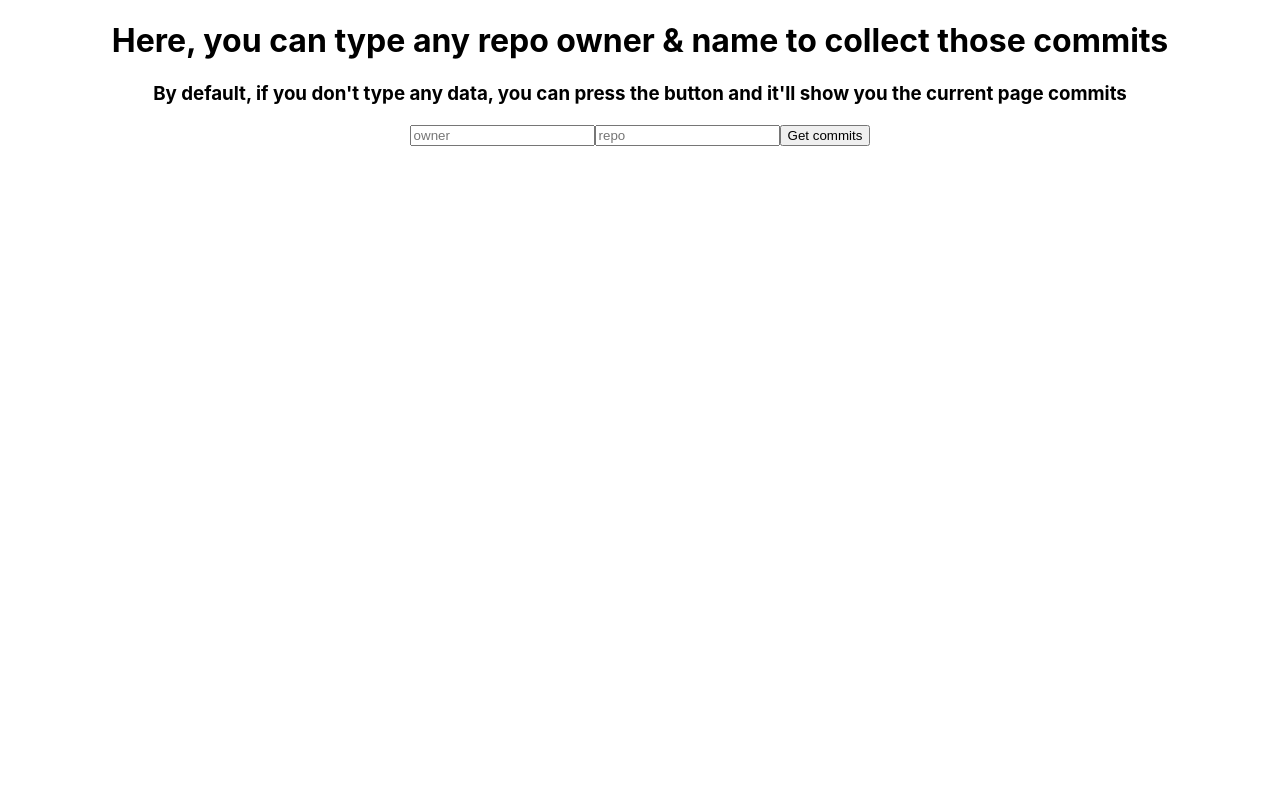
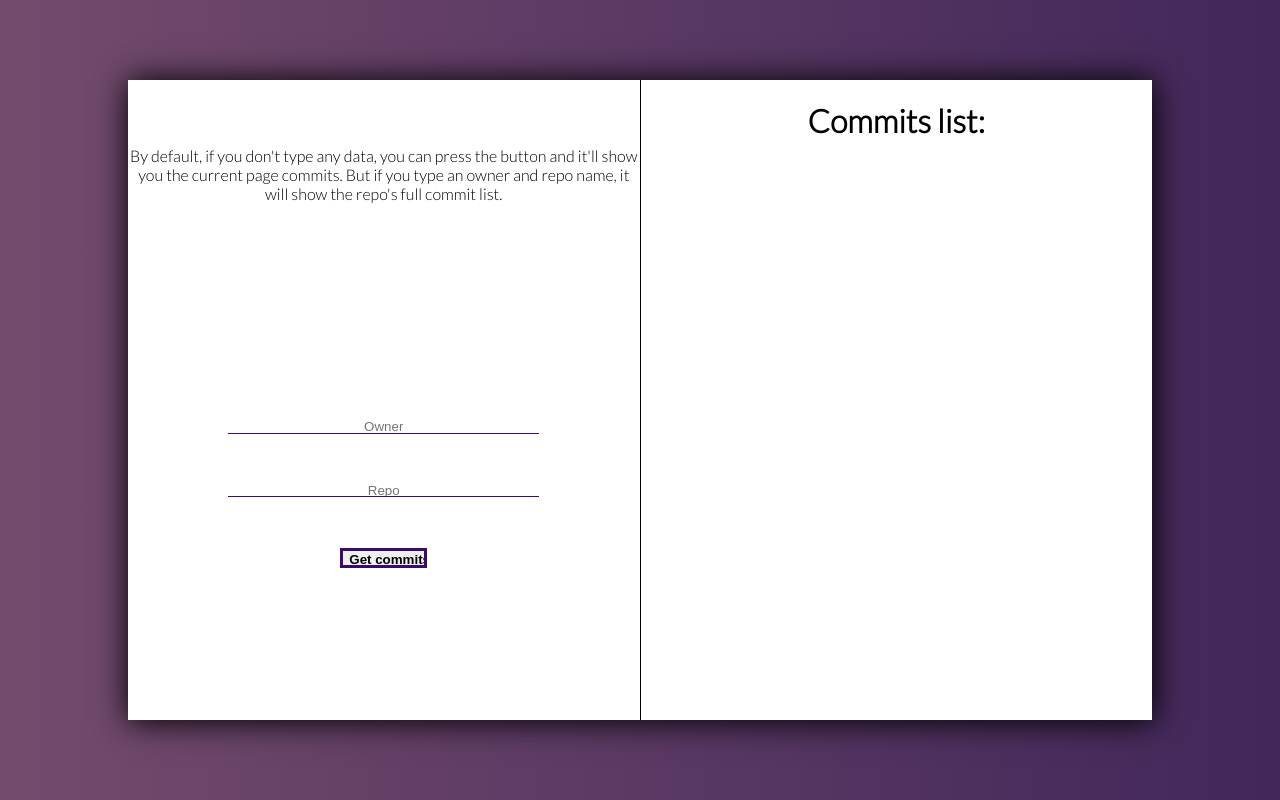
Before and after one commit to ebolzico/Fulltime-Force-Task, a React (Create React App) app in the folder client/: page / in a window 1280 px wide. Built offline with nearby package versions, Linux system fonts and the light colour scheme.

Commit message:
Css in motion

```diff
--- a/client/src/App.css
+++ b/client/src/App.css
@@ -1,5 +1,15 @@
 .App {
   text-align: center;
+  display: flex;
+  width: 100vw;
+  height: 100vh;
+  justify-content: center;
+  align-items: center;
+  background: #42275a;  /* fallback for old browsers */
+  background: -webkit-linear-gradient(to right, #734b6d, #42275a);  /* Chrome 10-25, Safari 5.1-6 */
+  background: linear-gradient(to right, #734b6d, #42275a); /* W3C, IE 10+/ Edge, Firefox 16+, Chrome 26+, Opera 12+, Safari 7+ */
+
+
 }
 
 .App-logo {
--- /dev/null
+++ b/client/src/Components/CommitsHistory.module.css
@@ -0,0 +1,103 @@
+@keyframes appear {
+    from {width: 0}
+    to {width: 90%;}
+}
+
+.container {
+    display: flex;
+    width: 80vw;
+    height: 80vh;
+    background-color: white;
+    box-shadow: 1px 1px 30px 1px black;
+}
+
+.data {
+    display: flex;
+    flex-direction: column;
+    height: 100%;
+    width: 50%;
+    border-right: 1px solid black;
+    justify-content: space-around;
+    align-items: center;
+}
+
+s.info {
+    display: flex;
+    flex-direction: column;
+    width: 80%;
+    height: 40%;
+    justify-content: center;
+    align-items: center;
+    font-size: 50px;
+}
+
+
+.data > form {
+    display: flex;
+    flex-direction: column;
+    height: 50%;
+    width: 100%;
+    justify-content: center;
+    align-items: center;
+}
+
+.data > form > input {
+    margin: 5%;
+    width: 60%;
+    height: 3%;
+    border-bottom: 1px solid #3c096c;
+    border-top: none;
+    border-right: none;
+    border-left: none;
+    transition: all 0.3s ease;
+    outline: none;
+    text-align: center;
+    text-decoration: none;
+}
+
+.btn {
+    margin: 5%;
+    width: 17% !important;
+    height: 6% !important;
+    border: 3px solid #3c096c !important;
+    outline: none;
+    font-weight: 800;
+}
+
+.btn:hover {
+    color: white;
+    background-color: #3c096c;
+}
+
+.historyContainer {
+    display: flex;
+    flex-direction: column;
+    height: 100%;
+    width: 50%;
+    overflow-x: hidden;
+    overflow-y: auto;
+    align-items: center;
+}
+
+.card {
+    display: flex;
+    flex-direction: column;
+    height: 10vh;
+    width: 90%;
+    margin: 1vh;
+    margin-right: 3vh;
+    text-align: center;
+    border: 1px solid #8400ff;
+    animation-name: appear;
+    animation-duration: 1s;
+}
+.card > p {
+    margin: 1px;
+    text-align: start;
+}
+.card > ul {
+    list-style-type: none;
+}
+.message {
+    color: #8400ff
+}
--- a/client/src/Components/CommitsHistory.tsx
+++ b/client/src/Components/CommitsHistory.tsx
@@ -1,6 +1,8 @@
 import React from 'react'
 import {useState} from 'react'
+import s from './CommitsHistory.module.css'
 const axios= require('axios')
+
 
 export default function CommitsHistory() {
 
@@ -10,7 +12,7 @@ export default function CommitsHistory() {
         commits: {
             commit: {
                 message: string,
-                commiter: {
+                committer: {
                     name: string,
                     date: string,
                 }
@@ -62,9 +64,9 @@ export default function CommitsHistory() {
                 commits: [{
                     commit:{
                         message: 'Owner or repo not found',
-                        commiter: {
-                            name: '',
-                            date:''
+                        committer: {
+                            name: 'None',
+                            date:'Right now'
                         }
                     }
                 }]
@@ -74,18 +76,30 @@ export default function CommitsHistory() {
     }
 
     return (
-        <div>
-            <h1>Here, you can type any repo owner & name to collect those commits</h1>
-            <h3>By default, if you don't type any data, you can press the button and it'll show you the current page commits</h3>
-            <form onSubmit={handleSubmit} >
-                <input placeholder='owner' name='owner' onChange={handleChange} />
-                <input placeholder='repo' name='repo' onChange={handleChange} />
-                <input type='submit' value='Get commits' />
-            </form>
-            <div>
+        <div className={s.container}>
+            <div className={s.data}>
+                <div className={s.info}>
+                    By default, if you don't type any data, you can press the button and it'll show you the current page commits. But if you type an owner and repo name, it will show the repo's full commit list.
+                </div>
+                <form onSubmit={handleSubmit} >
+                    <input placeholder='Owner' name='owner' onChange={handleChange} />
+                    <input placeholder='Repo' name='repo' onChange={handleChange} />
+                    <input className={s.btn} type='submit' value='Get commits' />
+                </form>
+            </div>
+            <div className={s.historyContainer}>
+                <h1>Commits list:</h1>
                 {
-                    repoData.commits.map(commit => {
-                        return <h4>{commit.commit.message}</h4>
+                    repoData.commits?.map(commit => {
+                        return (
+                            <div className={s.card}>
+                                <p><b>Date:</b> {commit.commit.committer.date}</p>
+                                <ul>
+                                    <li><b>Commited by:</b> {commit.commit.committer.name}</li>
+                                    <li><b>Message:</b> <span className={s.message}>"{commit.commit.message}"</span></li>
+                                </ul>
+                            </div>
+                        )
                      })
                 }
             </div>
--- a/client/src/index.css
+++ b/client/src/index.css
@@ -1,10 +1,10 @@
+@import url('https://fonts.googleapis.com/css2?family=Lato:wght@300&display=swap');
+
 body {
   margin: 0;
-  font-family: -apple-system, BlinkMacSystemFont, 'Segoe UI', 'Roboto', 'Oxygen',
-    'Ubuntu', 'Cantarell', 'Fira Sans', 'Droid Sans', 'Helvetica Neue',
-    sans-serif;
   -webkit-font-smoothing: antialiased;
   -moz-osx-font-smoothing: grayscale;
+  font-family: 'Lato', sans-serif;
 }
 
 code {
```
